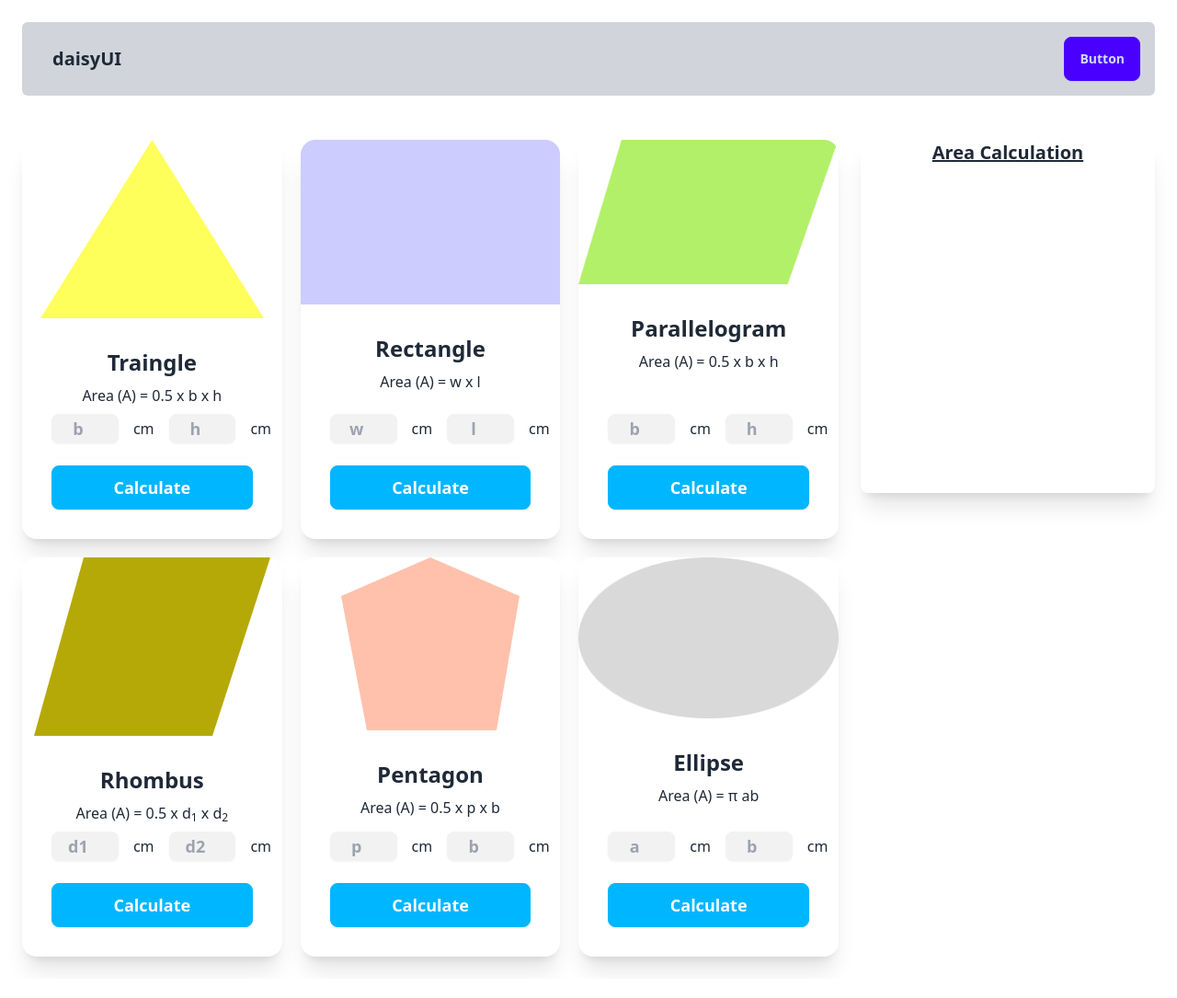
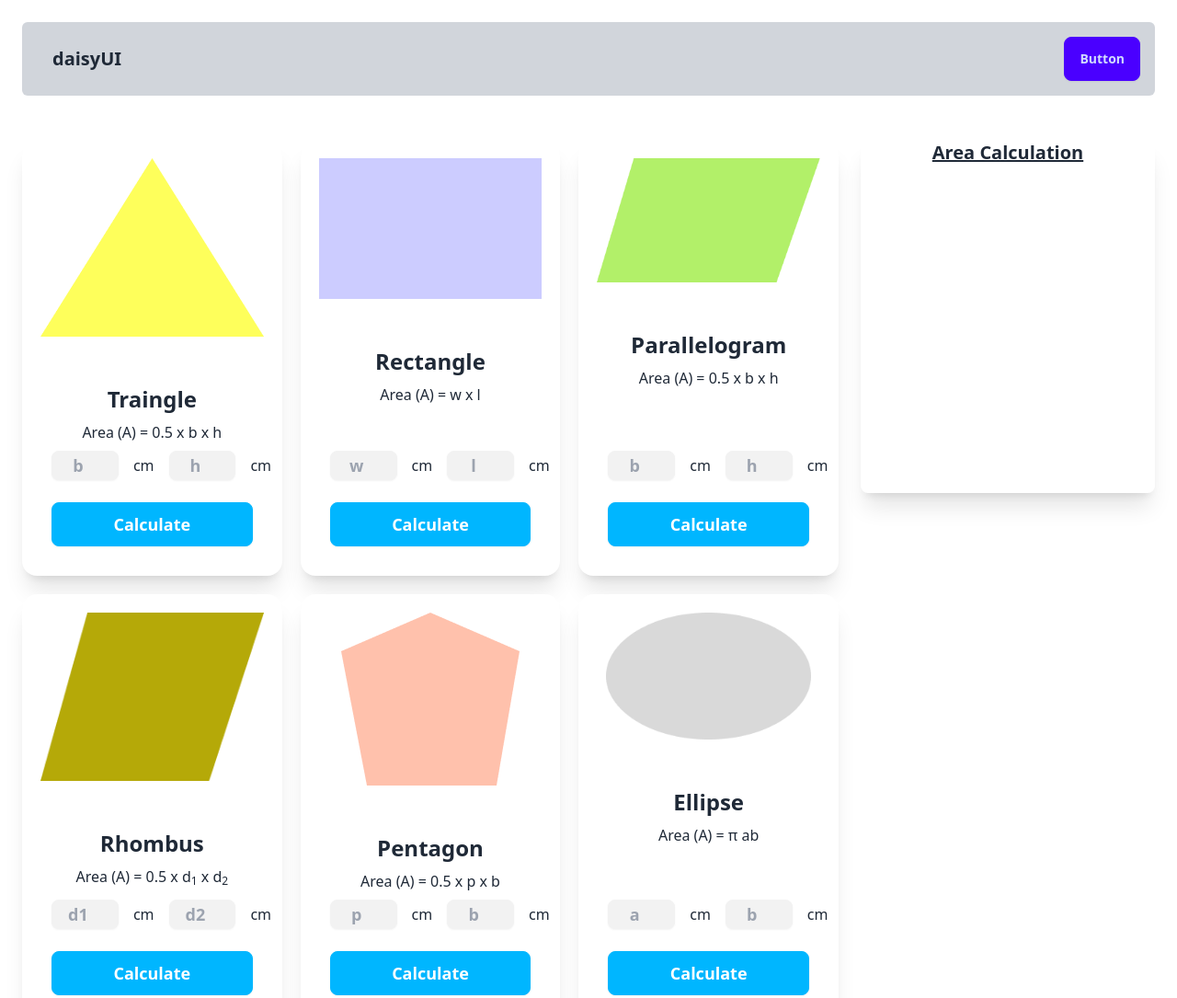
Before and after one commit to towhid046/geometry-calculator, a plain HTML site: page index.html in a window 1280 px wide. Shown: the top 1085 px of the page at 92% size. Before the commit the page ends 1064 px from the top, so only its background shows below. Drawn offline with nearby package versions, Linux system fonts and the light colour scheme.

Commit message:
added padding in the card

```diff
--- a/index.html
+++ b/index.html
@@ -29,8 +29,8 @@
         <!-- Cards  -->
         <div class="flex-1 grid gap-5 grid-cols-1 lg:grid-cols-3">
           <!-- triangle -->
-          <div class="card   bg-base-100 shadow-xl">
-            <figure>
+          <div class="card  bg-base-100 shadow-xl">
+            <figure class="p-5">
               <img
                 src="./images/triangle.png"
                 alt="traingle"
@@ -53,8 +53,8 @@
             </div>
           </div>
           <!-- rectangle -->
-          <div class="card   bg-base-100 shadow-xl">
-            <figure>
+          <div class="card  bg-base-100 shadow-xl">
+            <figure class="p-5">
               <img
                 src="./images/rectangle.png"
                 alt="traingle"
@@ -77,8 +77,8 @@
             </div>
           </div>
           <!-- parallelogram -->
-          <div class="card   bg-base-100 shadow-xl">
-            <figure>
+          <div class="card  bg-base-100 shadow-xl">
+            <figure class="p-5">
               <img
                 src="./images/parallelogram.png"
                 alt="traingle"
@@ -101,8 +101,8 @@
             </div>
           </div>
           <!-- rhombus -->
-          <div class="card   bg-base-100 shadow-xl">
-            <figure>
+          <div class="card  bg-base-100 shadow-xl">
+            <figure class="p-5">
               <img
                 src="./images/rhombus.png"
                 alt="traingle"
@@ -125,8 +125,8 @@
             </div>
           </div>
           <!-- pentagon -->
-          <div class="card   bg-base-100 shadow-xl">
-            <figure>
+          <div class="card  bg-base-100 shadow-xl">
+            <figure class="p-5">
               <img
                 src="./images/pentagon.png"
                 alt="traingle"
@@ -149,11 +149,12 @@
             </div>
           </div>
           <!-- ellipse -->
-          <div class="card   bg-base-100 shadow-xl">
-            <figure>
+          <div class="card  bg-base-100 shadow-xl">
+            <figure class="p-5">
               <img
                 src="./images/ellipse.png"
                 alt="traingle"
+                class="w-11/12"
               />
             </figure>
             <div class="card-body text-center">
```
